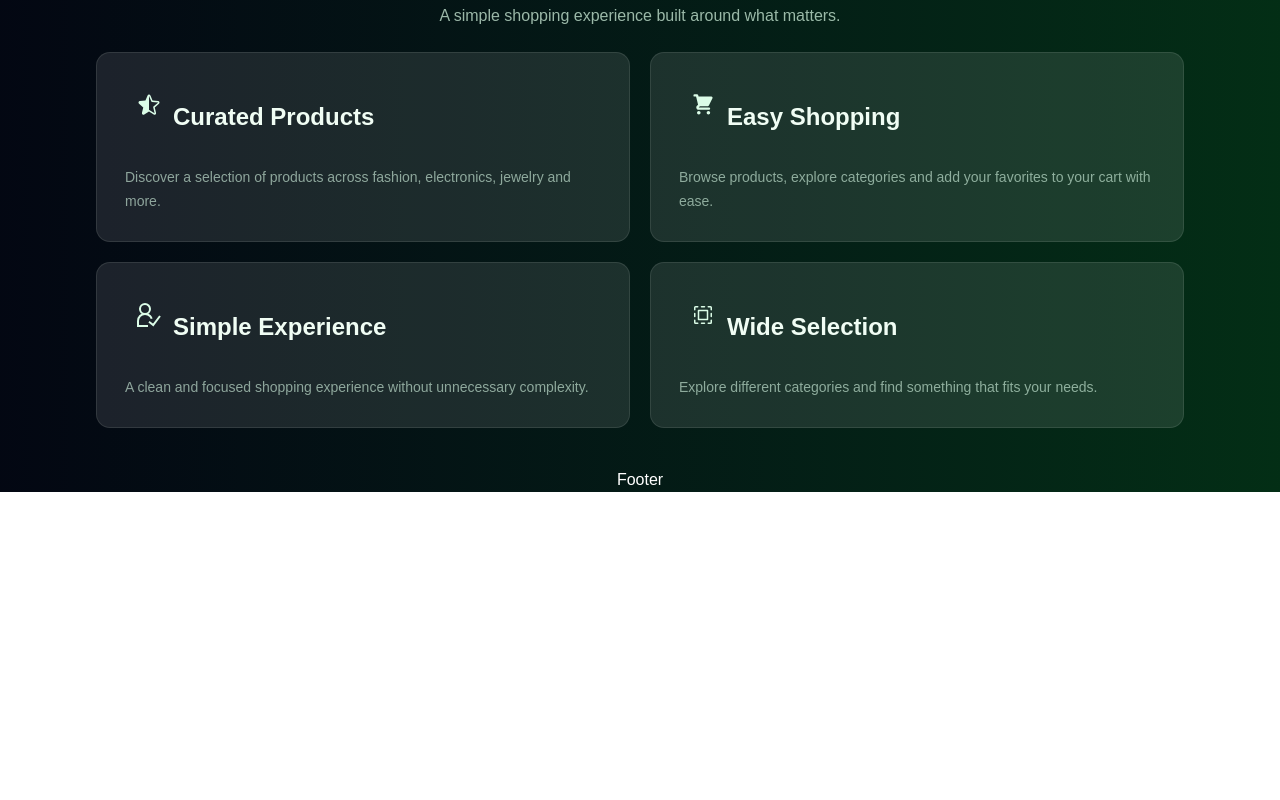
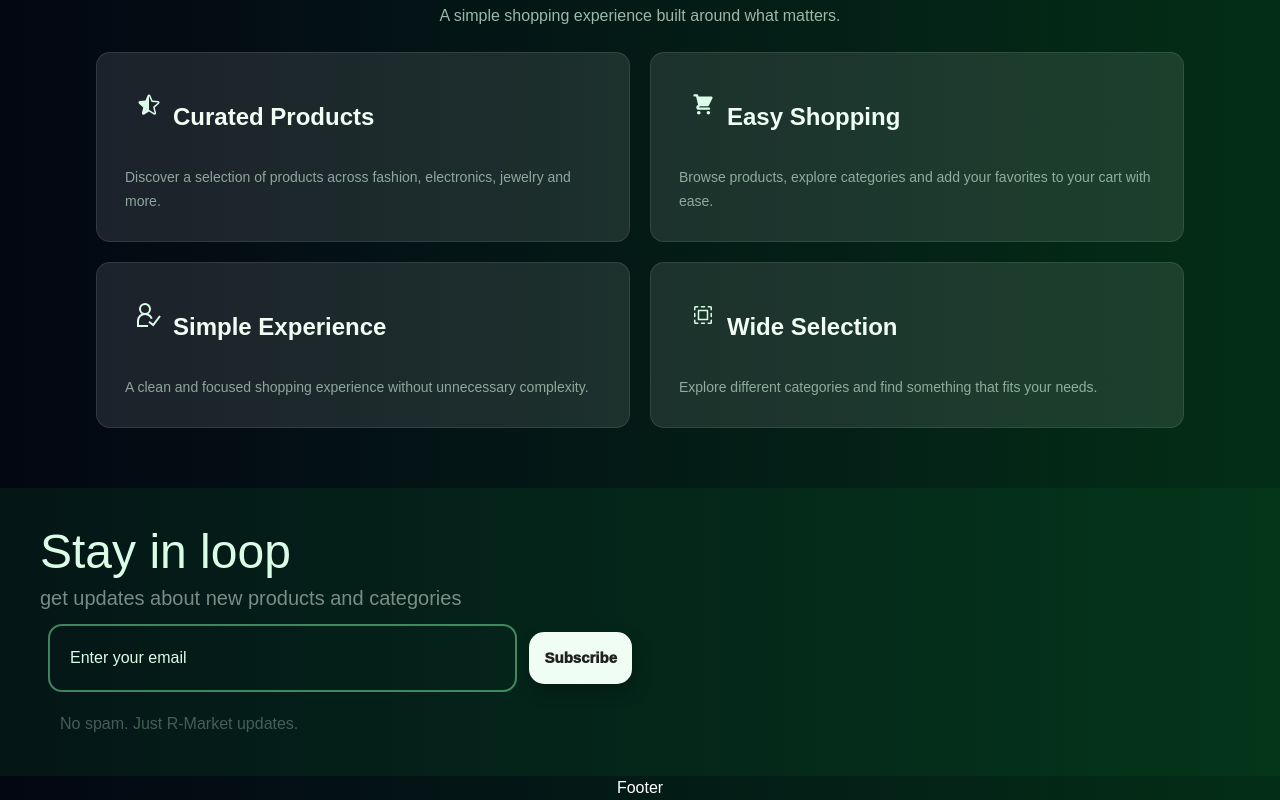
Before and after one commit to Sayed-Mohamed8114/REACT_E_commerce, a React (Vite) app: page / in a window 1280 px wide. Shown: the part 2162-2962 px from the top of the page. Before the commit the page ends 2654 px from the top, so only its background shows below. Built offline with nearby package versions, Linux system fonts and the light colour scheme; no server answers; a web font is replaced by a local one.

Commit message:
finish the new slatter

```diff
--- a/src/Components/Home/NewSlatter.jsx
+++ b/src/Components/Home/NewSlatter.jsx
@@ -1,4 +1,37 @@
+import { useState } from "react";
+import AuthBtn from "../common/AuthBtn";
 
 export default function NewSlatter() {
-  return <div>NewSlatter</div>;
+  const [email, setEmail] = useState("");
+  const handleSubmit = (e) => {
+    e.preventDefault();
+    if (!email) {
+      return;
+    }
+    console.log(email);
+    setEmail("");
+  };
+
+  return (
+    <section className="flex flex-col p-10 mt-15 w-full h-auto bg-green-900/20 items-start">
+      <h2 className="font-spray text-5xl text-green-100">Stay in loop</h2>
+      <h5 className="text-xl text-green-50/50 mt-2 items-start">
+        get updates about new products and categories
+      </h5>
+      <form className="flex items-center justify-evenly px-2 gap-3 w-[50%] mt-3" onSubmit={handleSubmit}>
+          <input
+            onChange={(e) => setEmail(e.target.value)}
+            value={email}
+            type="email"
+            placeholder="Enter your email"
+            className="placeholder:text-green-100 flex-1 p-5 border-2 border-green-300/50 rounded-xl text-green-50"
+          />
+
+          <AuthBtn content="Subscribe" />
+      </form>
+      <p className="text-green-100/30 text-center flex items-end mt-5 px-5">
+        No spam. Just R-Market updates.
+      </p>
+    </section>
+  );
 }
--- a/src/Components/common/AuthBtn.jsx
+++ b/src/Components/common/AuthBtn.jsx
@@ -3,7 +3,7 @@ import styled from 'styled-components';
 const AuthBtn = ({content}) => {
   return (
     <StyledWrapper>
-      <button> {content}
+      <button type="submit"> {content}
       </button>
     </StyledWrapper>
   );
--- a/src/pages/Home/Home.jsx
+++ b/src/pages/Home/Home.jsx
@@ -3,6 +3,7 @@ import Categories from "../../Components/Home/Categories";
 import FeaturedProducts from "../../Components/Home/FeaturedProducts";
 import Hero from "../../Components/Home/Hero";
 import PromotionalBanner from "../../Components/Home/PromotionalBanner";
+import NewSlatter from "../../Components/Home/NewSlatter";
 
 export default function Home() {
   return (
@@ -12,6 +13,7 @@ export default function Home() {
       <FeaturedProducts/>
       <PromotionalBanner/>
       <WhyChooseUs/>
+      <NewSlatter/>
     </>
   );
 }
```
